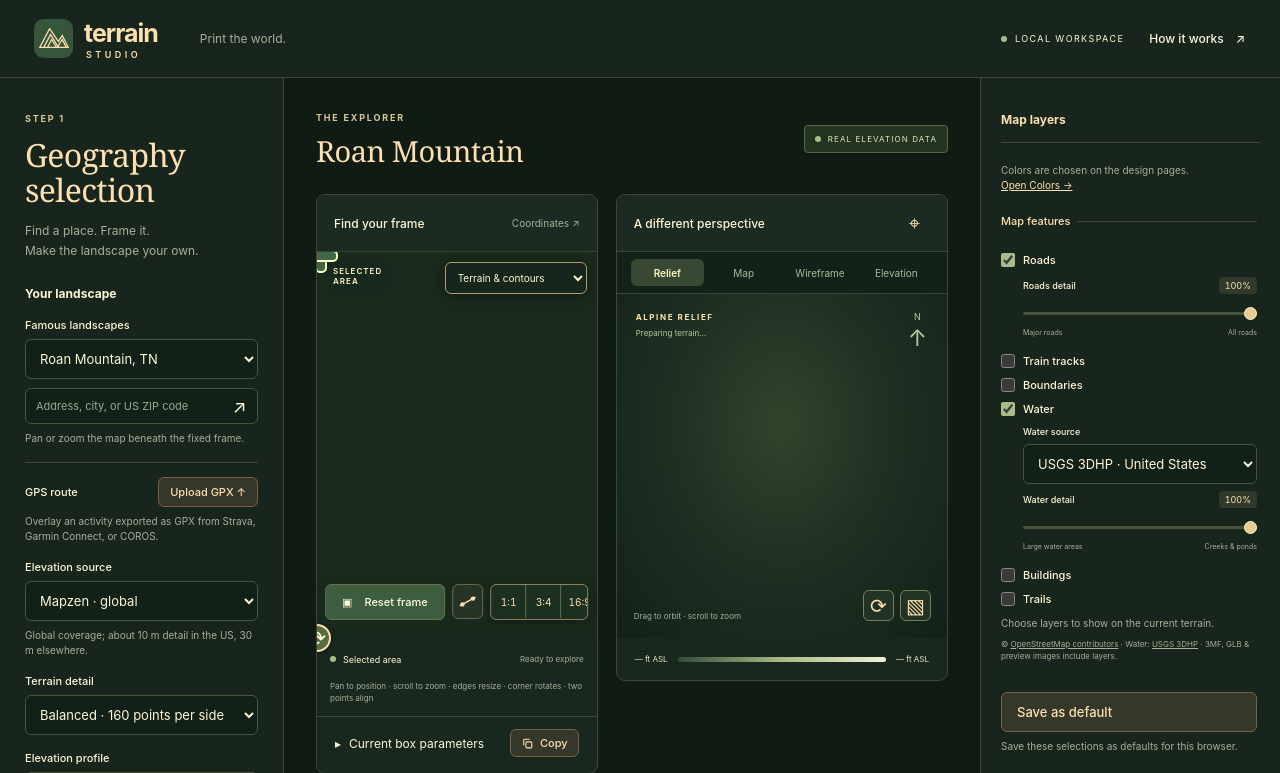
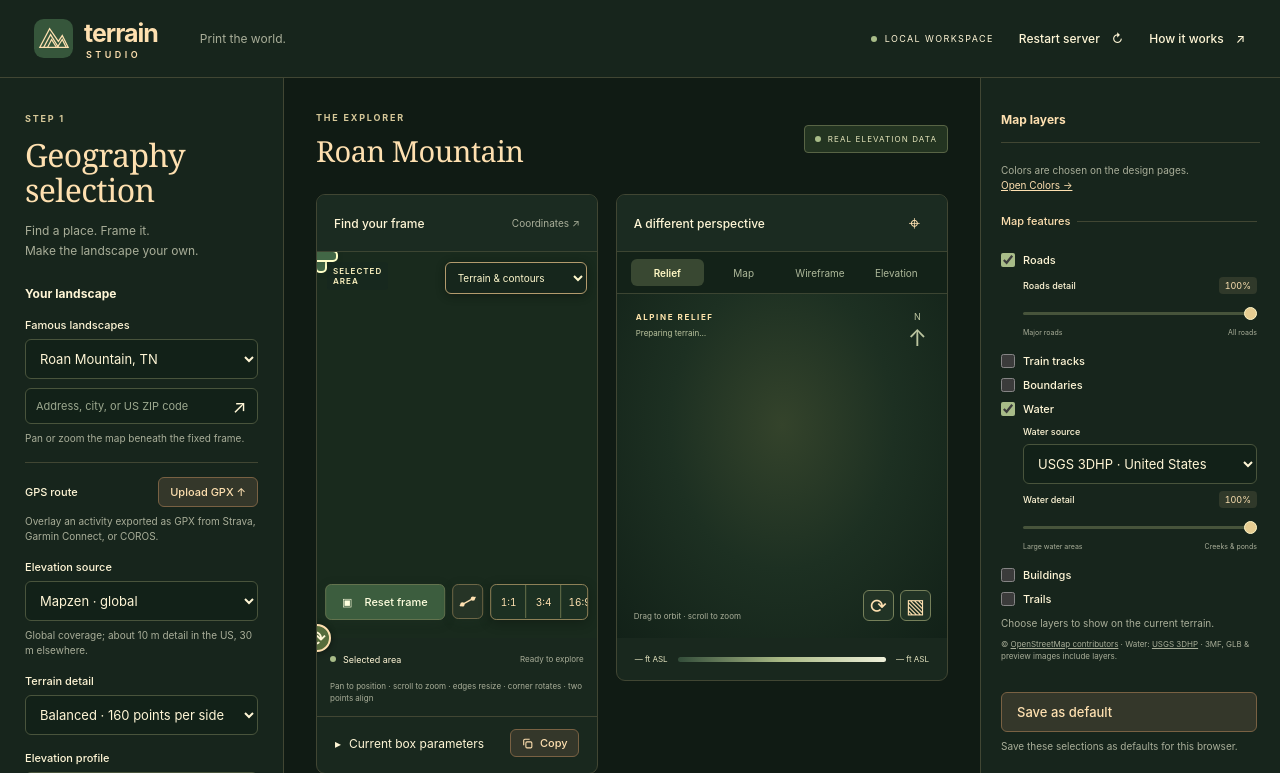
Before and after one commit to BuffaloMtnBill/3D-VR-Terrain-Model, a Flask app: page / in a window 1280 px wide. Shown: the top 773 px of the page. Run offline with Flask 3, Linux system fonts and the light colour scheme; parts of the project's set-up code (start-up, migrations or seed data) failed here and were passed over; some libraries are stand-ins or nearby versions.

Commit message:
Add a Restart server button to the page header
POST /api/restart replies, then restarts the server with its original
command line (sys.orig_argv, so python app.py, python -m terrain_app, and
the installed command all work): POSIX closes inherited descriptors so the
port is free and execs in place; Windows starts a new process and exits.
The header button confirms, waits for the server to answer again, and
reloads the page.

Co-Authored-By: Claude Opus 5.5 <noreply@anthropic.com>
Claude-Session: https://claude.ai/code/session_016wc9WwxUBxBHGUwPnFSufR

```diff
--- a/terrain_app/server.py
+++ b/terrain_app/server.py
@@ -8,6 +8,9 @@ import json
 import logging
 import os
 import re
+import subprocess
+import sys
+from threading import Timer
 import time
 import uuid
 
@@ -55,6 +58,19 @@ class WorkerPools:
         self.terrain.shutdown(wait=wait)
         self.features.shutdown(wait=wait)
         self.studio.shutdown(wait=wait)
+
+
+def restart_process():
+    """Start this server again with the same command line (python app.py, python -m terrain_app, or the installed
+    command), so code changes take effect. POSIX replaces the process; Windows starts a new one and exits."""
+    command = [sys.executable, *getattr(sys, "orig_argv", [sys.executable, *sys.argv])[1:]]
+    logging.getLogger(__name__).info("Restarting Terrain Studio: %s", " ".join(command))
+    if os.name == "nt":
+        subprocess.Popen(command)
+        os._exit(0)
+    # The listening socket survives exec as an open descriptor, which would keep the port busy for the new server.
+    os.closerange(3, min(os.sysconf("SC_OPEN_MAX"), 65536))
+    os.execv(sys.executable, command)
 
 
 def create_app(test_config=None):
@@ -199,6 +215,12 @@ def create_app(test_config=None):
     @app.get("/")
     def index():
         return render_template("index.html", presets=presets, default_place=default_place, silhouette_presets=SILHOUETTE_PRESETS)
+
+    @app.post("/api/restart")
+    def restart_server():
+        """The header's Restart server button: reply first, then restart once the response has gone out."""
+        Timer(.5, app.config.get("RESTART", restart_process)).start()
+        return jsonify(restarting=True), 202
 
     @app.get("/api/config")
     def config():
--- a/terrain_app/static/app.js
+++ b/terrain_app/static/app.js
@@ -630,6 +630,23 @@ async function ensureFeatures(force=false) {
   featureRequest=request;featureStatus();return request.promise;
 }
 
+// The header's Restart server button: the server restarts itself, then the page reloads once it answers again.
+async function restartServer() {
+  if(state.loading&&!confirm('Terrain is still being generated. Restart the server anyway?'))return;
+  if(!state.loading&&!confirm('Restart the Terrain Studio server? Unsaved downloads in progress stop, and the page reloads when it is back.'))return;
+  const button=$('restart-server');button.disabled=true;button.firstChild.textContent='Restarting… ';
+  try{await api('/api/restart',{method:'POST',headers:{'Content-Type':'application/json'},body:'{}'});}
+  catch(error){button.disabled=false;button.firstChild.textContent='Restart server ';return notify(error.message,true);}
+  notify('Restarting the server; this page reloads when it is back.');
+  await new Promise(resolve=>setTimeout(resolve,1200));
+  for(let attempt=0;attempt<60;attempt++) {
+    try{const response=await fetch('/api/config',{cache:'no-store'});if(response.ok){location.reload();return;}}catch{/* Still restarting. */}
+    await new Promise(resolve=>setTimeout(resolve,500));
+  }
+  button.disabled=false;button.firstChild.textContent='Restart server ';
+  notify('The server did not come back. Start it again from its terminal (python app.py).',true);
+}
+
 async function generateTerrain() {
   if(state.loading) return;
   if(state.selectionError)return notify(state.selectionError,true);
@@ -1155,6 +1172,7 @@ function wireControls() {
   featureStatus();
   $('generate').addEventListener('click',generateTerrain);
   $('help-button').addEventListener('click',()=>$('help-dialog').showModal());
+  $('restart-server').addEventListener('click',restartServer);
   studio=createStudio(studioContext);
   $('export-button').addEventListener('click',()=>{if(!state.data)return notify('Generate terrain before exporting.',true);updateExportDimensions();updatePrintPalette();studio.open();});
   // Colors are chosen on the design page; the geography page's hint opens it at the Colors card.
--- a/terrain_app/templates/index.html
+++ b/terrain_app/templates/index.html
@@ -22,7 +22,7 @@
       <span>terrain<span class="brand-studio">STUDIO</span></span>
     </a>
     <div class="topbar-description">Print the world.</div>
-    <div class="topbar-right"><span class="local-badge"><i></i> LOCAL WORKSPACE</span><button id="help-button" class="button quiet">How it works <span aria-hidden="true">↗</span></button></div>
+    <div class="topbar-right"><span class="local-badge"><i></i> LOCAL WORKSPACE</span><button id="restart-server" type="button" class="button quiet" title="Restart the local Terrain Studio server so code changes take effect, then reload this page">Restart server <span aria-hidden="true">↻</span></button><button id="help-button" class="button quiet">How it works <span aria-hidden="true">↗</span></button></div>
   </header>
 
   <main class="workspace">
```
Also changed, not shown: tests/test_routes.py (+18 -0 lines), README.md.
